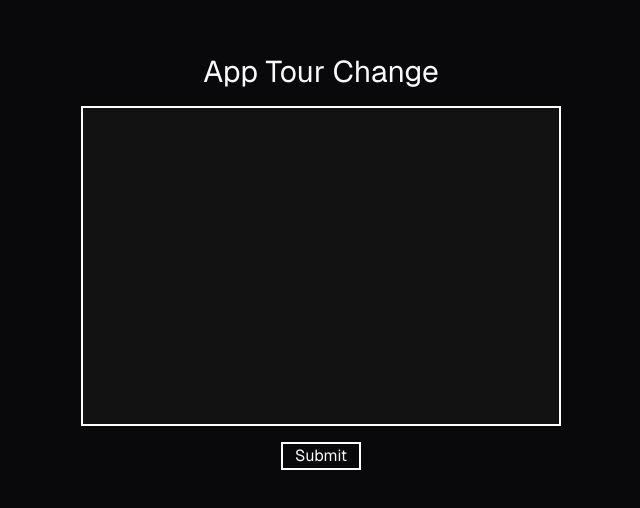
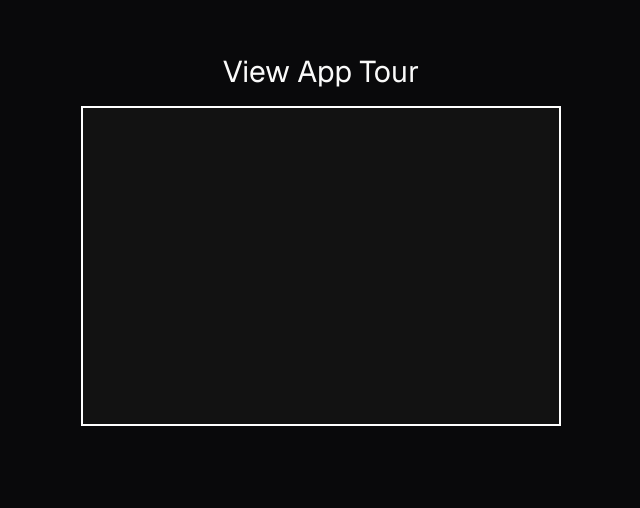
Before and after one commit to Builder-s-League/BuildersLeague-Edition1, a Next.js app: page /setting/app-tour in a window 1280 px wide. Shown: the part 106-614 px from the top of the page, without its empty margins (319-959 px from the left). Built offline with nearby package versions, Linux system fonts and the light colour scheme.

Commit message:
Bounty: fix links

```diff
--- a/src/app/about/page.tsx
+++ b/src/app/about/page.tsx
@@ -20,7 +20,7 @@ export default function AboutPage() {
           ducimus repellat, neque non obcaecati aliquam quisquam dolores. Totam
           quod cupiditate non quis?
         </p>
-        <Link href="/tour">
+        <Link href="/setting/app-tour">
           <button className="rounded border border-white px-4 py-2 transition-colors hover:bg-white hover:text-black">
             Help / App Tour
           </button>
--- a/src/app/cbh/about/page.tsx
+++ b/src/app/cbh/about/page.tsx
@@ -9,7 +9,7 @@ export default function AboutPage() {
       <div className="flex flex-col items-center justify-center space-y-8">
         <h1 className="text-center text-3xl font-bold">About Page</h1>
         <p className="mb-2 text-xl">App Description</p>
-        <Link href="/tour">
+        <Link href="/setting/app-tour">
           <button className="rounded border border-white px-4 py-2 transition-colors hover:bg-white hover:text-black">
             Help
           </button>
--- a/src/app/cbh/setting/app-tour/page.tsx
+++ b/src/app/cbh/setting/app-tour/page.tsx
@@ -1,7 +1,7 @@
 const PageTour = () => {
   return (
     <div className=" mt-[10rem] flex flex-col  items-center gap-y-4">
-      <h2 className="text-3xl">App Tour Change</h2>
+      <h2 className="text-3xl">Change App Tour</h2>
       <input className="h-[20rem] w-[30rem] border-2 border-white"></input>
       <button className="w-20 border-2 border-white">Submit</button>
     </div>
--- a/src/app/cbh/setting/page.tsx
+++ b/src/app/cbh/setting/page.tsx
@@ -86,7 +86,7 @@ const Setting: React.FC = () => {
 
         {/* Buttons section */}
         <div className="mt-10 flex flex-col items-end space-y-4">
-          <Link href="/setting/app-tour">
+          <Link href="/cbh/setting/app-tour">
             <Button variant="outline" className="w-full">
               App Tour Change
             </Button>
--- a/src/app/setting/app-tour/page.tsx
+++ b/src/app/setting/app-tour/page.tsx
@@ -1,9 +1,8 @@
 const PageTour = () => {
   return (
     <div className=" mt-[10rem] flex flex-col  items-center gap-y-4">
-      <h2 className="text-3xl">App Tour Change</h2>
+      <h2 className="text-3xl">View App Tour</h2>
       <input className="h-[20rem] w-[30rem] border-2 border-white"></input>
-      <button className="w-20 border-2 border-white">Submit</button>
     </div>
   )
 }
```
